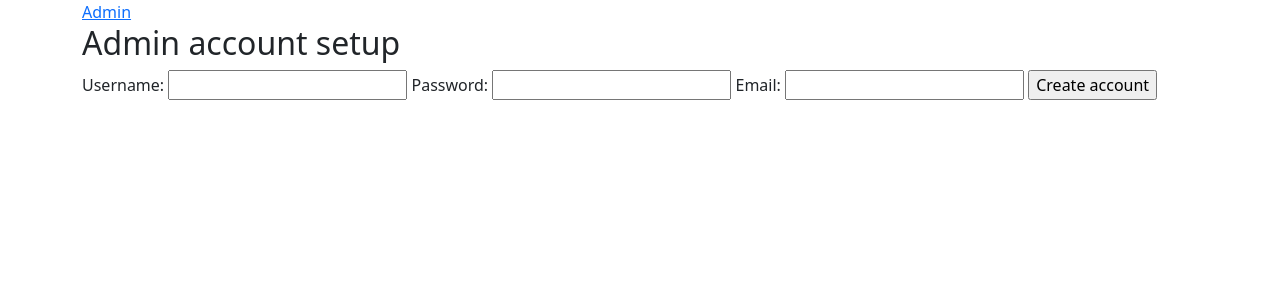
After one commit to TheTerrasque/stream-controller, a Django app: page /streams/new_account_setup in a window 1280 px wide. The commit adds this page. Shown: the top 300 px of the page. Run offline with Django 4.2, Linux system fonts and the light colour scheme.

Commit message:
Docker stuff and initial account setup

```diff
--- /dev/null
+++ b/streamplayer/player/forms.py
@@ -0,0 +1,14 @@
+from django import forms
+from django.contrib.auth.models import User
+
+class NewAdminAccountForm(forms.Form):
+    name = forms.CharField(label='Username', max_length=100)
+    password = forms.CharField(label='Password', max_length=100, widget=forms.PasswordInput)
+    email = forms.EmailField(label='Email', max_length=100)
+
+    def save(self):
+        user = User.objects.create_user(self.cleaned_data['name'], self.cleaned_data['email'], self.cleaned_data['password'])
+        user.is_superuser = True
+        user.is_staff = True
+        user.save()
+        return user
--- /dev/null
+++ b/streamplayer/player/templates/streamplayer/initial_account_setup.html
@@ -0,0 +1,10 @@
+{% extends "base.html" %}
+
+{% block content %}
+    <h2>Admin account setup</h2>
+    <form action="{% url 'initial_account_setup' %}" method="post">
+        {% csrf_token %}
+        {{ form }}
+        <input type="submit" value="Create account">
+    </form>
+{% endblock %}
--- a/streamplayer/player/templates/streamplayer/stream.html
+++ b/streamplayer/player/templates/streamplayer/stream.html
@@ -2,6 +2,8 @@
 streams
 activestream
 playlists
+
+{% block title %}{{ activestream.name }} | Video streamer{% endblock %}
 
 {% block content %}
     <div class="row">
--- a/streamplayer/player/urls.py
+++ b/streamplayer/player/urls.py
@@ -18,6 +18,8 @@ from  . import views as V
 
 urlpatterns = [
     path('', V.streams, name='streams'),
+    path('new_account_setup', V.initial_account_setup, name='initial_account_setup'),
     path('stream/<int:stream_id>', V.stream, name='stream'),
     path('stream/<int:stream_id>/play', V.play, name='play'),
+    path('stream/<int:stream_id>/stop', V.stop, name='stop'),
 ]
--- a/streamplayer/player/views.py
+++ b/streamplayer/player/views.py
@@ -1,13 +1,31 @@
 from django.shortcuts import render
-from django.views.generic import ListView
 from player.models import Stream, Playlist, Film
 from django.shortcuts import redirect
+# import django user model
+from django.contrib.auth.models import User
+from .forms import NewAdminAccountForm
 # Create your views here.
 
+def initial_account_setup(request):
+    if User.objects.exists():
+        return redirect("streams")
+    if request.method == "POST":
+        form = NewAdminAccountForm(request.POST)
+        if form.is_valid():
+            form.save()
+            return redirect("streams")
+    else:
+        form = NewAdminAccountForm()
+    return render(request, 'streamplayer/initial_account_setup.html', {'form': form})
+
 def streams(request):
+    if not User.objects.exists():
+        return redirect("initial_account_setup")
+
     stream = Stream.objects.first()
     if stream:
         return redirect(stream)
+
     return render(request, 'streamplayer/nostream.html')
 
 def stream(request, stream_id):
@@ -15,6 +33,11 @@ def stream(request, stream_id):
     streams = Stream.objects.all()
     playlists = Playlist.objects.all()
     return render(request, 'streamplayer/stream.html', {'activestream': stream, 'playlists': playlists, 'streams': streams})
+
+def stop(request, stream_id):
+    stream: Stream = Stream.objects.get(pk=stream_id)
+    stream.get_stream_player().stop()
+    return redirect("stream", stream_id=stream_id)
 
 def play(request, stream_id):
     if request.method == "POST":
```
Also changed, not shown: streamplayer/player/templates/streamplayer/streamlist.html (deleted, +0 -10 lines), 4 other files.
